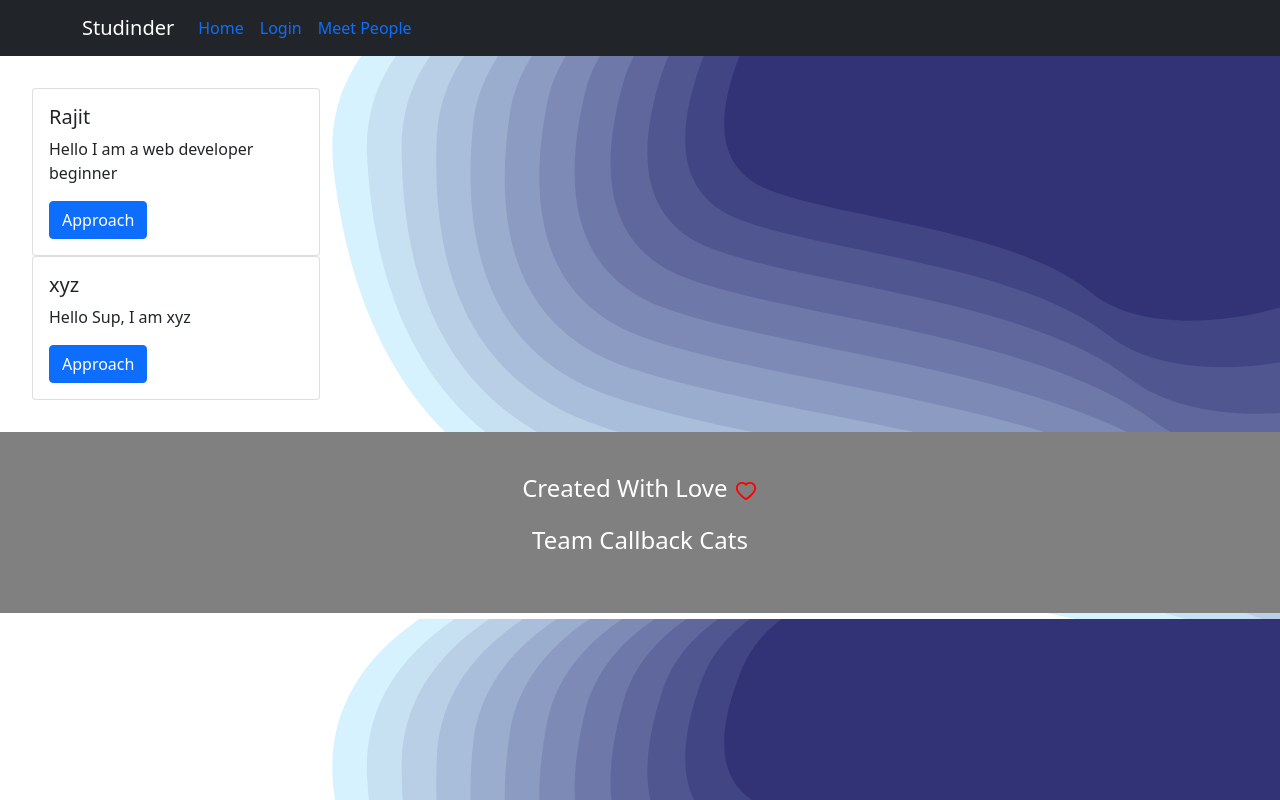
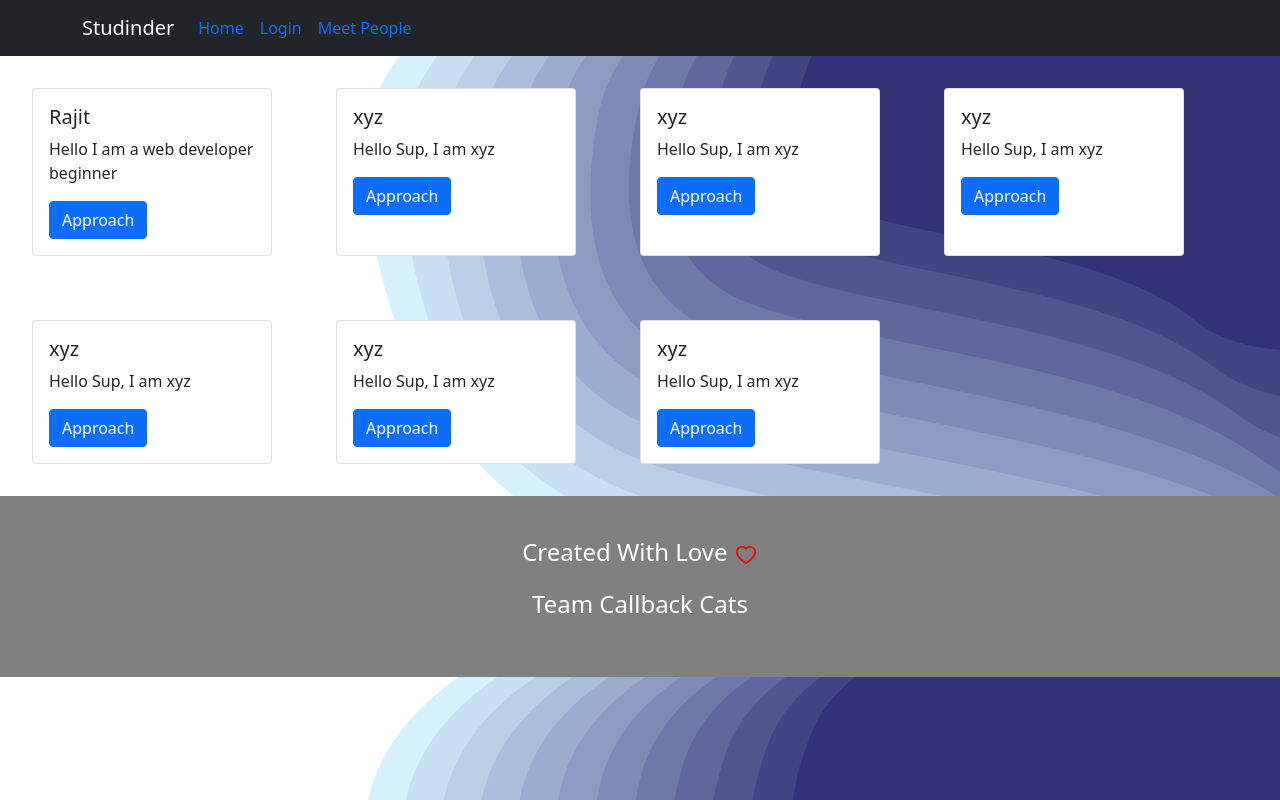
Before and after one commit to 4-Callback-Cats/Comapanionsy, a React (Create React App) app: page /meet-people in a window 1280 px wide. Built offline with nearby package versions, Linux system fonts and the light colour scheme; no server answers.

Commit message:
Cards Styling and rendering
Cards styling and proper rendering it sequentially done

```diff
--- a/src/components/cards-section/Card.js
+++ b/src/components/cards-section/Card.js
@@ -1,12 +1,12 @@
 /* eslint-disable prettier/prettier */
 import React from "react";
-import { Card, Button } from 'react-bootstrap';
+import { Card, Button, CardDeck } from 'react-bootstrap';
 import 'bootstrap/dist/css/bootstrap.min.css';
 const CardItem = (props) => {
 
   return (
-    <Card style={{ width: '18rem' }}>
-      {/*<Card.Img variant="top" src="holder.js/100px180" />*/}
+
+    <Card style={{ width: '15rem', margin: '2rem' }}>
       <Card.Body>
         <Card.Title>{props.name}</Card.Title>
         <Card.Text>
@@ -15,6 +15,7 @@ const CardItem = (props) => {
         <Button variant="primary">Approach</Button>
       </Card.Body>
     </Card>
+
   );
 
 }
--- a/src/components/cards-section/contacts.js
+++ b/src/components/cards-section/contacts.js
@@ -2,14 +2,49 @@
 const contacts = [{
   name: "Rajit",
   text: "Hello I am a web developer beginner",
-  id:1
+  id: 1
 },
 {
   name: "xyz",
   text: "Hello Sup, I am xyz",
-  id:2
+  id: 2
 
-}];
+},
+{
+  name: "xyz",
+  text: "Hello Sup, I am xyz",
+  id: 3
+
+},
+{
+  name: "xyz",
+  text: "Hello Sup, I am xyz",
+  id: 4
+
+}
+  ,
+{
+  name: "xyz",
+  text: "Hello Sup, I am xyz",
+  id: 5
+
+}
+  ,
+{
+  name: "xyz",
+  text: "Hello Sup, I am xyz",
+  id: 6
+
+}
+  ,
+{
+  name: "xyz",
+  text: "Hello Sup, I am xyz",
+  id: 7
+
+}
+
+];
 
 
 
--- a/src/components/styles/Card.jsx
+++ b/src/components/styles/Card.jsx
@@ -3,5 +3,6 @@ import styled from "styled-components";
 
 
 export const CardStyle = styled.div`
-margin: 2rem 2rem;
+display: flex;
+flex-wrap: wrap;
 `;
```
